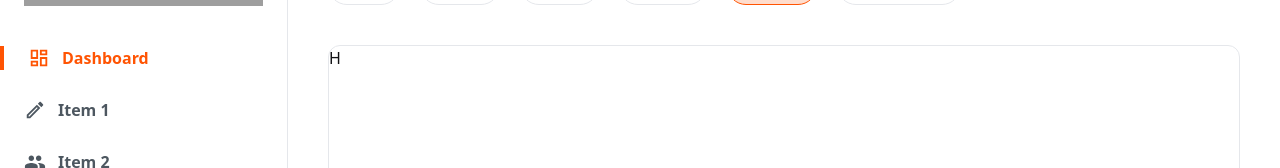
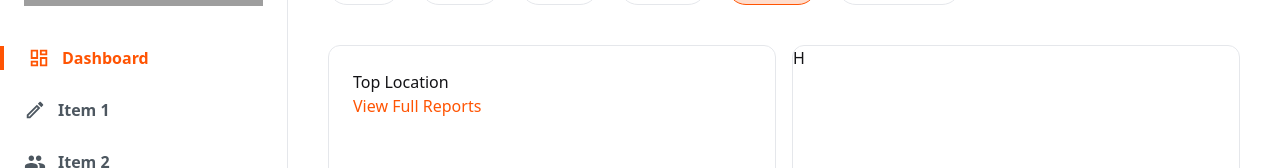
Before and after one commit to Stephen-Ibe/dashboard, a React (Vite) app: page / in a window 1280 px wide. Shown: the part 197-365 px from the top of the page. Built offline with nearby package versions, Linux system fonts and the light colour scheme; no server answers; grey boxes are pictures that could not be loaded.

Commit message:
doghnut grraphs

```diff
--- a/src/assets/css/index.css
+++ b/src/assets/css/index.css
@@ -18,6 +18,10 @@
     -moz-osx-font-smoothing: grayscale;
     -webkit-text-size-adjust: 100%;
   }
+
+  a {
+    @apply text-secondary-orange;
+  }
 }
 
 @layer utilities {
--- a/src/pages/Home.tsx
+++ b/src/pages/Home.tsx
@@ -63,10 +63,10 @@ const Home = () => {
     graph_data: { views: {} },
   });
 
-  const addViews = useMemo(() => {
+  const addViews = useMemo((): number => {
     const views = Object.values(data?.graph_data?.views);
     const viewSum = views.reduce((a: any, b: any) => a + b, 0);
-    return viewSum;
+    return Number(viewSum);
   }, [data]);
 
   const getData = async () => {
@@ -188,7 +188,15 @@ const Home = () => {
                   </div>
                 )}
               </div>
-              <div className="border rounded-xl h-[500px] my-10">H</div>
+              <div className="h-[500px] my-10 grid grid-cols-2 gap-x-4">
+                <div className="border rounded-xl p-6">
+                  <div>
+                    <h4>Top Location</h4>
+                    <Link to="/">View Full Reports</Link>
+                  </div>
+                </div>
+                <div className="border rounded-xl ">H</div>
+              </div>
             </div>
           </main>
         </div>
```
